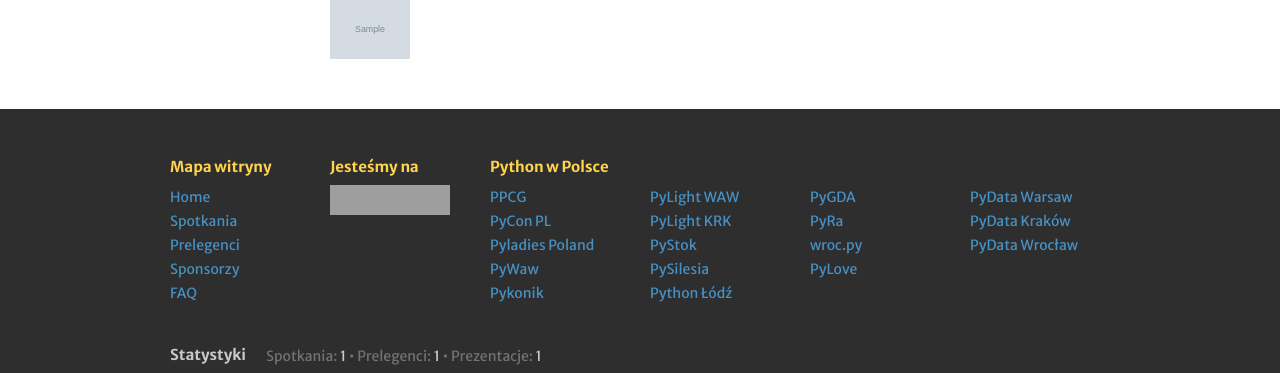
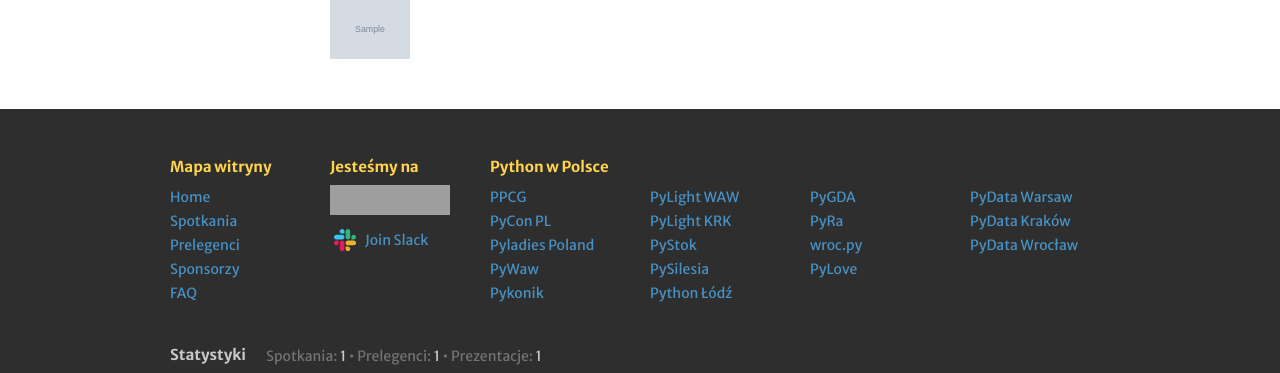
Before and after one commit to meetpy/meetpy, a Django app: template meetpy/templates/misc/home.html in a window 1280 px wide. Shown: the part 1057-1430 px from the top of the page. Run offline with Django 3.2, Linux system fonts and the light colour scheme; the template is opened without the code that fills it: most values are stand-ins (such as "Sample title", 1, 10 or a date in 2020); grey boxes marked "Sample" are stand-in pictures; some libraries are stand-ins or nearby versions; grey boxes are pictures that could not be loaded.

Commit message:
added slack icon with configurable link to slack for base template (#33)

```diff
--- a/meetpy/meetpy/settings/group_constants/constants.py
+++ b/meetpy/meetpy/settings/group_constants/constants.py
@@ -18,6 +18,7 @@ SOCIAL_MEDIA = {
     'facebook': 'https://www.facebook.com/Pykonik-87835845639/',
     'twitter': 'http://twitter.com/pykonik',
     'youtube': 'http://youtube.com/pykonik',
+    'slack': 'https://join-slack.pykonik.org',
 }
 
 FEED_TITLE = 'Pykonik - Kraków Python Users Group'
--- a/meetpy/static/css/style.css
+++ b/meetpy/static/css/style.css
@@ -131,13 +131,38 @@ header{margin:10px 0 30px;}
 #top{margin:20px 0 0 0}
 
 .top-links{float:right}
-.meetup, .facebook, .twitter, .youtube, .rss, .dropdown, .mail{width:30px;height:30px;display:block;float:left}
+.meetup, .facebook, .twitter, .youtube, .rss, .dropdown, .mail, .slack{width:30px;height:30px;display:block;float:left}
 .meetup{background:url("../img/icon-meetup.jpg") 0 0 no-repeat}
 .facebook{background:url("../img/icon-facebook.jpg") 0 0 no-repeat}
 .twitter{background:url("../img/icon-twitter.jpg") 0 0 no-repeat}
 .youtube{background:url("../img/icon-youtube.jpg") 0 0 no-repeat}
 .rss{background:url("../img/icon-rss.jpg") 0 0 no-repeat}
 .mail{background:url("../img/icon-mail.png") 0 0 no-repeat}
+.slack, .slack-footer i{background: #2e2e2e url("../img/icon-slack.svg") 0 0 no-repeat}
+
+.social-media-footer{height: 30px;}
+
+.slack-footer{
+  display: inline-block;
+  margin-top: 10px;
+  height: 31px;
+  text-decoration: none;
+}
+
+.slack-footer span{
+  display: inline-block;
+  vertical-align: middle;
+  line-height: 30px;
+  margin-left: 5px;
+}
+
+.slack-footer i{
+  vertical-align: middle;
+  width: 30px;
+  height: 30px;
+  display: block;
+  float: left;
+}
 
 .pull-right .dropdown-menu{min-width:120px}
 .pull-right .dropdown-menu:after{position:absolute;top:-6px;left:auto;right:8px;display:inline-block;border-right:6px solid transparent;border-bottom:6px solid #ffffff;border-left:6px solid transparent;content:''}
--- a/meetpy/templates/base.html
+++ b/meetpy/templates/base.html
@@ -66,6 +66,9 @@
 						</div>
 						<div class="span3">
 							<div class="top-links">
+                {% if group.social.slack %}
+                                <a href="{{ group.social.slack }}" class="slack" target="_blank" title="Slack"></a>
+                {% endif %}
                 {% if group.social.meetup %}
   								<a href="{{ group.social.meetup }}" class="meetup" target="_blank"></a>
                 {% endif %}
@@ -113,7 +116,7 @@
                         </div>
                         <div class="span2">
                             <h5>Jesteśmy na</h5>
-                            <ul>
+                            <ul class="social-media-footer">
                                 {% if group.social.meetup %}
                                     <li><a href="{{ group.social.meetup }}" class="meetup" target="_blank"></a></li>
                                 {% endif %}
@@ -127,6 +130,12 @@
                                     <li><a href="{{ group.social.youtube }}" class="youtube" target="_blank"></a></li>
                                 {% endif %}
                             </ul>
+                        {% if group.social.slack %}
+                            <a href="{{ group.social.slack }}" class="slack-footer">
+                                <i class="slack-icon"></i>
+                                <span>Join Slack</span>
+                            </a>
+                        {% endif %}
                         </div>
                         <div class="span2">
                             <h5>Python w Polsce</h5>
```
Also changed, not shown: meetpy/static/img/icon-slack.svg (added).
